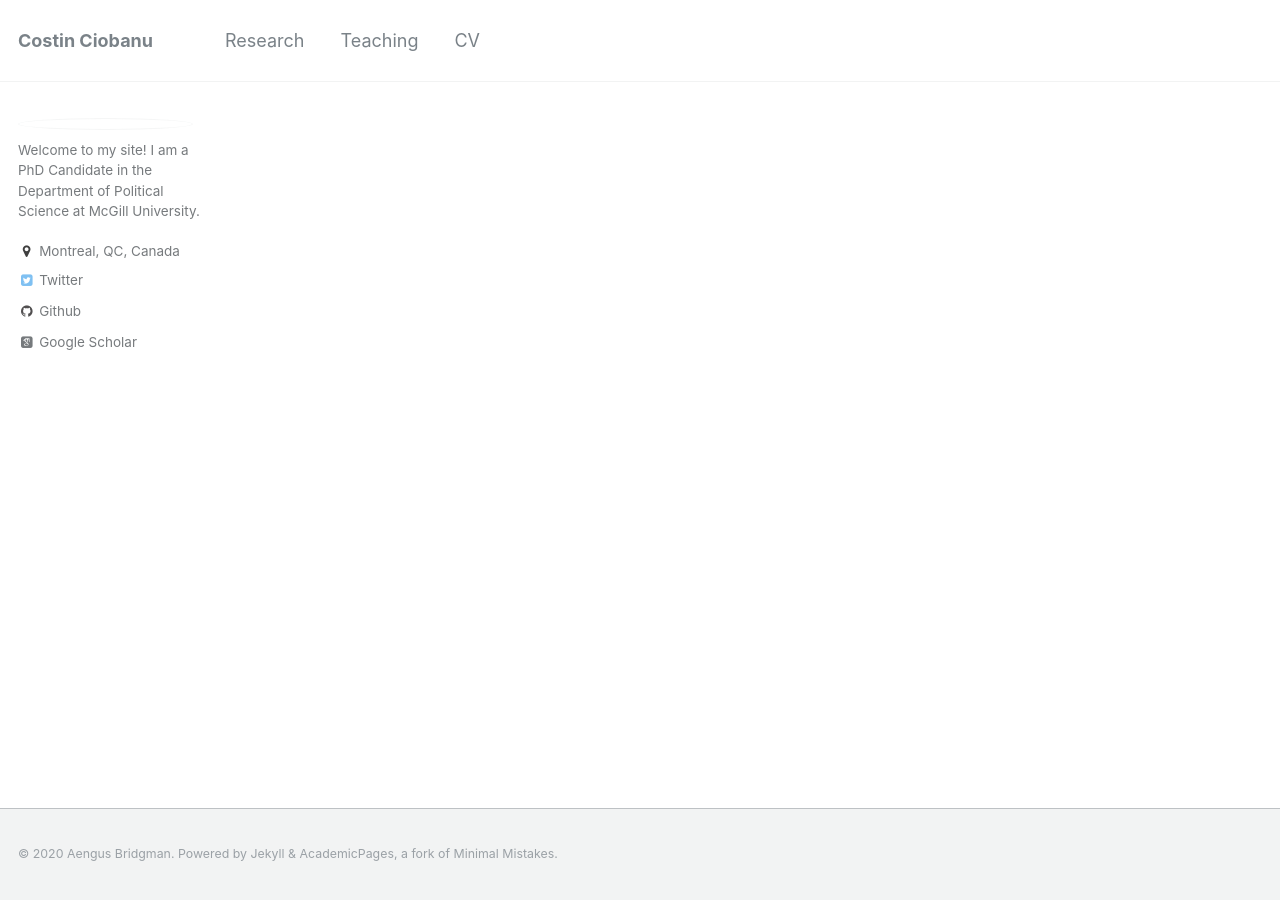
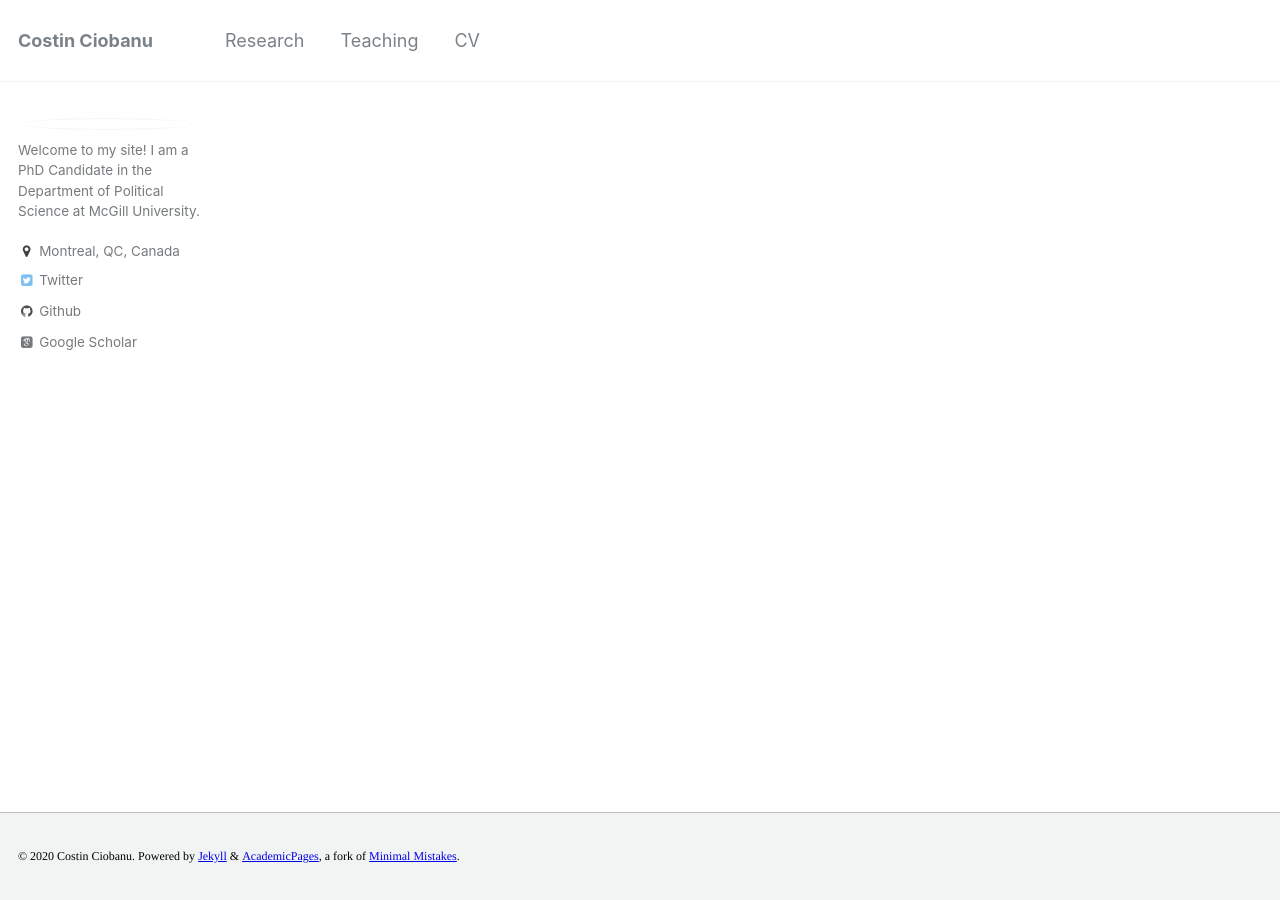
Before and after one commit to costinciobanu/costinciobanu.github.io, a Jekyll site: the page built from _pages/about.md, in a window 1280 px wide. Built offline with Jekyll 4.4.1, drawn with Linux system fonts in a browser that asks for light colours; some web fonts are replaced.

Commit message:
Update footer.html
Update footer

```diff
--- a/_includes/footer.html
+++ b/_includes/footer.html
@@ -1,3 +1,19 @@
-{% include base_path %}
-
-<div class="page__footer-copyright">&copy; {{ site.time | date: '%Y' }} Aengus Bridgman. {{ site.data.ui-text[site.locale].powered_by | default: "Powered by" }} <a href="http://jekyllrb.com" rel="nofollow">Jekyll</a> &amp; <a href="https://github.com/academicpages/academicpages.github.io">AcademicPages</a>, a fork of <a href="https://mademistakes.com/work/minimal-mistakes-jekyll-theme/" rel="nofollow">Minimal Mistakes</a>.</div>
+<!DOCTYPE html PUBLIC "-//W3C//DTD HTML 4.01//EN" "http://www.w3.org/TR/html4/strict.dtd">
+<html>
+<head>
+  <meta http-equiv="Content-Type" content="text/html; charset=utf-8">
+  <meta http-equiv="Content-Style-Type" content="text/css">
+  <title></title>
+  <meta name="Generator" content="Cocoa HTML Writer">
+  <meta name="CocoaVersion" content="1671.6">
+  <style type="text/css">
+    p.p1 {margin: 0.0px 0.0px 0.0px 0.0px; line-height: 14.0px; font: 12.0px Times; color: #000000; -webkit-text-stroke: #000000}
+    span.s1 {font-kerning: none}
+    span.s2 {text-decoration: underline ; font-kerning: none; color: #0000e9; -webkit-text-stroke: 0px #0000e9}
+  </style>
+</head>
+<body>
+<p class="p1"><span class="s1">{% include base_path %}</span></p>
+<p class="p1"><span class="s1">© {{ site.time | date: '%Y' }} Costin Ciobanu. {{ site.data.ui-text[site.locale].powered_by | default: "Powered by" }} <a href="http://jekyllrb.com/"><span class="s2">Jekyll</span></a> &amp; <a href="https://github.com/academicpages/academicpages.github.io"><span class="s2">AcademicPages</span></a>, a fork of <a href="https://mademistakes.com/work/minimal-mistakes-jekyll-theme/"><span class="s2">Minimal Mistakes</span></a>.</span></p>
+</body>
+</html>
```
